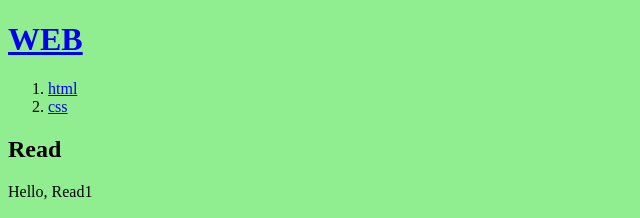
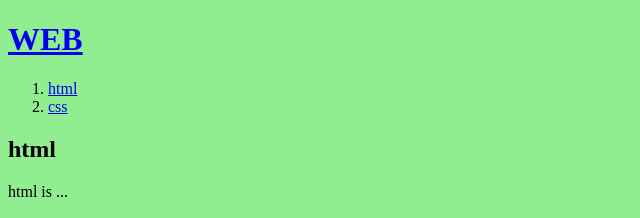
Before and after one commit to siu2388/elice_AI7, a Next.js app in the folder 06-react/0403next/: page /read/1 in a window 1280 px wide. Shown: the top 218 px of the page, without its empty margins (0-640 px from the left). Built offline with nearby package versions, Linux system fonts and the light colour scheme; data requests are answered from the project's data file.

Commit message:
0405 1교시 [id].js useEffect로 변경하기

```diff
--- a/06-react/0403next/package.json
+++ b/06-react/0403next/package.json
@@ -6,7 +6,8 @@
     "dev": "next dev",
     "build": "next build",
     "start": "next start",
-    "lint": "next lint"
+    "lint": "next lint",
+    "server": "npx json-server --port 9999 --watch db.json"
   },
   "dependencies": {
     "eslint": "8.37.0",
--- a/06-react/0403next/pages/read/[id].js
+++ b/06-react/0403next/pages/read/[id].js
@@ -1,13 +1,27 @@
 import { useRouter } from "next/router";
 import Layout from "../../components/layout";
+import { useEffect, useState } from "react";
 
 export default function Read() {
   const router = useRouter();
+  const [topic, setTopic] = useState({ title: "", body: "" });
   console.log("router", router.query.id); //id값 가져오기
+  //useEffect(파라미터 함수,언제실행될까)
+  //fetch
+  useEffect(() => {
+    if (router.query.id !== undefined) {
+      fetch("http://localhost:9999/topics/" + router.query.id)
+        .then((res) => res.json())
+        .then((data) => {
+          setTopic(data);
+          console.log("data", data);
+        });
+    }
+  }, [router.query.id]);
   return (
     <>
-      <h2>Read</h2>
-      Hello, Read{router.query.id}
+      <h2>{topic.title}</h2>
+      {topic.body}
     </>
   );
 }
```
Also changed, not shown: 06-react/0403next/components/layout.js (line endings or trailing spaces).
